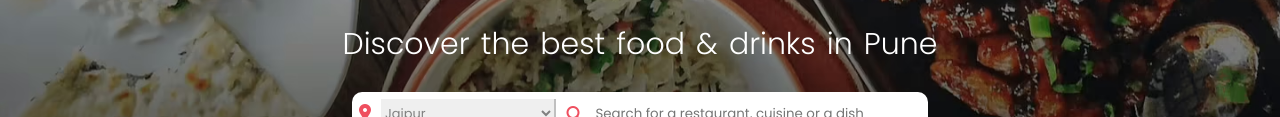
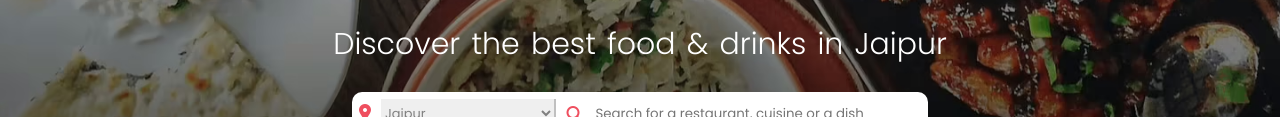
Before and after one commit to ARVIND67951/zomato, a plain HTML site: page index.html in a window 1280 px wide. Shown: the part 212-329 px from the top of the page. Drawn offline with Linux system fonts and the light colour scheme.

Commit message:
Update index.html
Signed-off-by: Er.Arvind Sikandra <132158843+ARVIND67951@users.noreply.github.com>

```diff
--- a/index.html
+++ b/index.html
@@ -32,7 +32,7 @@
 		<!-- Linking CSS file -->
 		<link rel = "stylesheet" href = "zomato.css" />
 
-		<title>Zomato Landing Page Clone</title>
+		<title>Zomato Clone</title>
 	</head>
 	<body>
 		<!-- This is for hero section -->
@@ -51,7 +51,7 @@
 			</header>
 			<div class = "hero__section_container">
 				<img src = "./Images/heroSectionLogo.png" alt = "Zomato Logo" class = "hero__section_logo" />
-				<h1 class = "hero__section_heading">Discover the best food & drinks in Pune</h1>
+				<h1 class = "hero__section_heading">Discover the best food & drinks in Jaipur</h1>
 				<div class = "hero__section_container_input">
 					<i class="fa-sharp fa-solid fa-location-dot" id = "location_icon"></i>
 					<select class = "hero__section_input_location">
```
